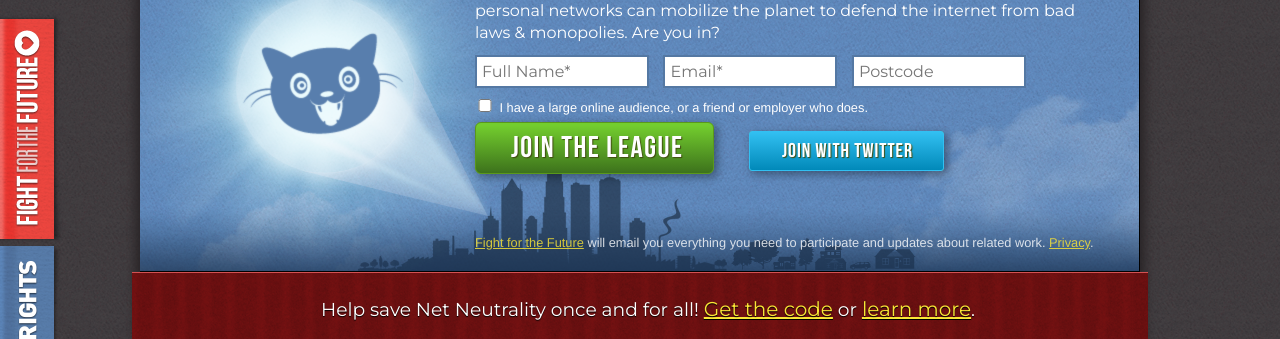
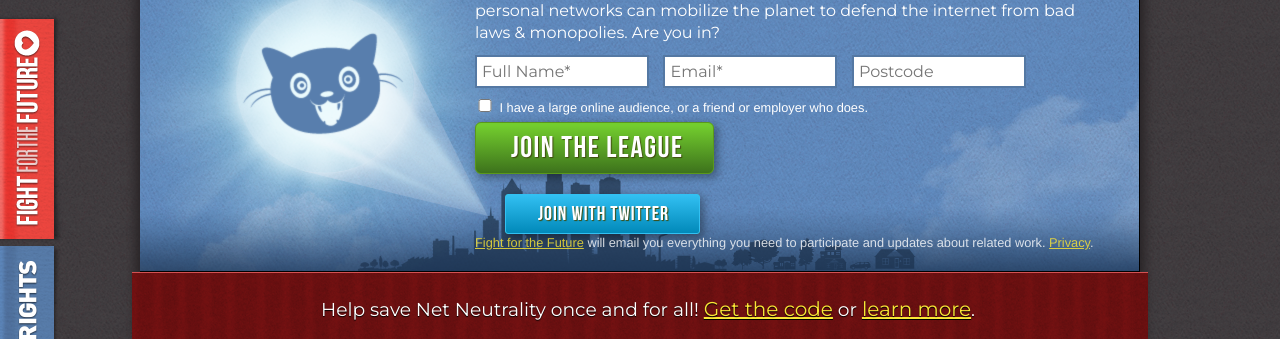
Before and after one commit to fightforthefuture/idl-website, a plain HTML site: page index.html in a window 1280 px wide. Shown: the part 185-524 px from the top of the page. Drawn offline with nearby package versions, Linux system fonts and the light colour scheme.

Commit message:
switch back to old twitter auth

```diff
--- a/index.html
+++ b/index.html
@@ -268,12 +268,7 @@
                           </section>
                         </main>
 
-                        <footer>
-                          <button type="submit">Join the League</button>
-                          <button id="gotwitter" type="button" onclick="twitterModal()">
-                            <span>Join with Twitter</span>
-                          </button>
-                        </footer>
+                        <button type="submit">Join the League</button>
 
                         <!-- This field gets updated after geocoding IP address -->
                         <input type="hidden" name="member[country]" value="US"/>
@@ -290,6 +285,12 @@
                         <!-- Action Network -->
                         <input type="hidden" name="an_tags" value="[&quot;net-neutrality&quot;]"/>
                         <input type="hidden" name="an_petition_id" value="bb4f8407-26fa-43f4-b643-594e9aca5ed3"/>
+                      </form>
+                      <form action="https://radiant-earth-4575.herokuapp.com/auth/twitter_prep" method="POST">
+                        <input type="hidden" name="frequency" value="1" />
+                        <button id="gotwitter" type="submit">
+                          <span>Join with Twitter</span>
+                        </button>
                       </form>
                     </section>
                     <div class="disclaimer">
```
